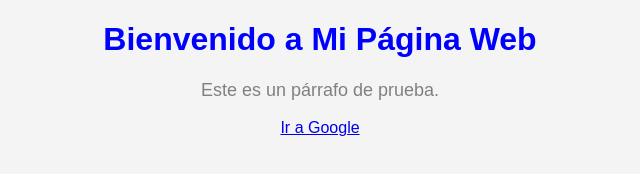
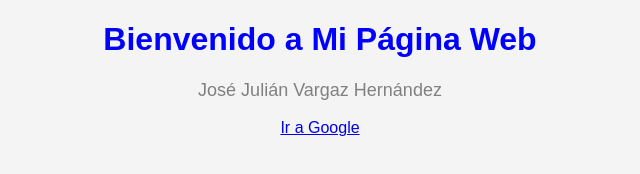
Before and after one commit to julian1991492/julianvargaz, a plain HTML site: page index.html in a window 1280 px wide. Shown: the full height of the page, 320-960 px from the left. Drawn offline with Linux system fonts and the light colour scheme.

Commit message:
cambio jj

```diff
--- a/index.html
+++ b/index.html
@@ -7,6 +7,8 @@
 <head>
     <meta name="">
     <link rel="stylesheet" href="estilos.css">
+    <link rel="icon" type="image/png" href="favicon/logo.png" sizes="16x16">
+
     <!-- Vincula la hoja de estilos CSS externa para aplicar estilos a la página -->
 
     <meta charset="UTF-8">
@@ -15,7 +17,7 @@
     <meta name="viewport" content="width=device-width, initial-scale=1.0">
     <!-- Configura la escala y el ancho de la vista para que sea responsive en dispositivos móviles -->
 
-    <title>Mi Primera Página Web</title>
+    <title>JJ Mi Primera Página Web</title>
     <!-- Define el título de la página, que se muestra en la pestaña del navegador -->
 </head>
 
@@ -25,7 +27,7 @@
     <h1>Bienvenido a Mi Página Web</h1>
     <!-- Encabezado de nivel 1, generalmente usado para el título principal de la página -->
 
-    <p>Este es un párrafo de prueba.</p>
+    <p>José Julián Vargaz Hernández</p>
     <!-- Define un párrafo de texto -->
 
     <a href="https://www.google.com">Ir a Google</a>
```
